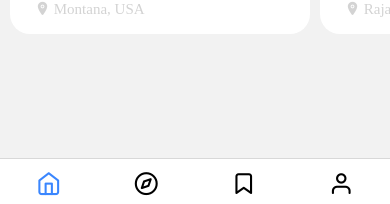
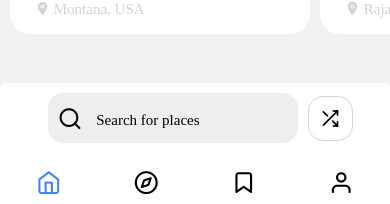
Before and after one commit to snyk-marcos/react-native-travel-app, a React Native app: screen /Home in a window 390 px wide. Shown: the part 637-841 px from the top of the page. Built offline with nearby package versions, Linux system fonts and the light colour scheme.

Commit message:
updated tab bar icons and added search field

```diff
--- /dev/null
+++ b/src/components/Home/Search.js
@@ -0,0 +1,56 @@
+import { StyleSheet, Text, View, TouchableOpacity  } from 'react-native';
+import React from 'react';
+import Icon from 'react-native-vector-icons/Feather';
+import Icon2 from 'react-native-vector-icons/Ionicons';
+import IconContainer from './IconContainer';
+
+const Search = () => {
+  return (
+    <View style={styles.container}>
+      <TouchableOpacity>
+        <View style={styles.search}>
+            <Icon name='search' size={25} color='black' />
+            <Text style={styles.text}> Search for places </Text>
+        </View>
+      </TouchableOpacity>
+
+      <View style={{left: 10}}>
+        <IconContainer
+          iconName={'shuffle'}
+        />
+      </View>
+    </View>
+  )
+}
+
+export default Search
+
+const styles = StyleSheet.create({
+    container: {
+        padding: 20,
+        flexDirection: 'row',
+        alignSelf: 'center',
+        justifyContent: 'center',
+        alignItems: 'center',
+        bottom: 10
+    },
+
+    search: {
+        flexDirection: 'row',
+        alignItems: 'center',
+        justifyContent: 'flex-start',
+        backgroundColor: '#eee',
+        width: 250,
+        height: 50,
+        borderRadius: 15,
+        padding: 10
+    },
+
+    text: {
+        fontFamily: 'reost-medium',
+        fontSize: 15,
+        left: 10,
+        top: 2,
+        color: 'black'
+    }
+})
--- a/src/navigation/TabNav.js
+++ b/src/navigation/TabNav.js
@@ -22,8 +22,7 @@ function TabNav(){
         initialRouteName='Home'
         screenOptions={({ route }) => ({
             headerShown: false,
-            tabBarStyle: {
-            },
+            tabBarStyle: {elevation: 0, borderTopWidth: 0},
             tabBarIcon: ({ focused, iconColor, iconName }) => {
                 if (route.name === 'Home'){
                     iconColor = focused ? '#3a86fe' : 'black'
--- a/src/screens/Home.js
+++ b/src/screens/Home.js
@@ -1,9 +1,10 @@
 import { StyleSheet, Text, View, Dimensions,  } from 'react-native';
 import React from 'react';
-import IconContainer from '../components/IconContainer';
-import Categories from '../components/Categories';
+import IconContainer from '../components/Home/IconContainer';
+import Categories from '../components/Home/Categories';
 import { ScrollView } from 'react-native-gesture-handler';
-import Card from '../components/Card';
+import Card from '../components/Home/Card';
+import Search from '../components/Home/Search';
 
 const SCREENHEIGHT = Dimensions.get('window').height;
 const SCREENWIDTH  = Dimensions.get('window').width;
@@ -113,9 +114,9 @@ const Home = () => {
         </View>
       </ScrollView>
 
-      {/* <View style={styles.bottom}>
-        <
-      </View> */}
+      <View style={styles.bottom}>
+        <Search />
+      </View>
     </View>
   )
 }
@@ -136,7 +137,10 @@ const styles = StyleSheet.create({
 
   bottom: {
     height: (SCREENHEIGHT - (SCREENHEIGHT/3.5) - (SCREENHEIGHT/1.8)),
-    backgroundColor: "blue",
+    top: 10,
+    backgroundColor: "white",
+    borderTopLeftRadius: 5,
+    borderTopRightRadius: 5,
   },
 
   top: {
```
Also changed, not shown: src/components/Home/Card.js (renamed from src/components/Card.js), src/components/Home/Categories.js (renamed from src/components/Categories.js), src/components/Home/IconContainer.js (renamed from src/components/IconContainer.js).
